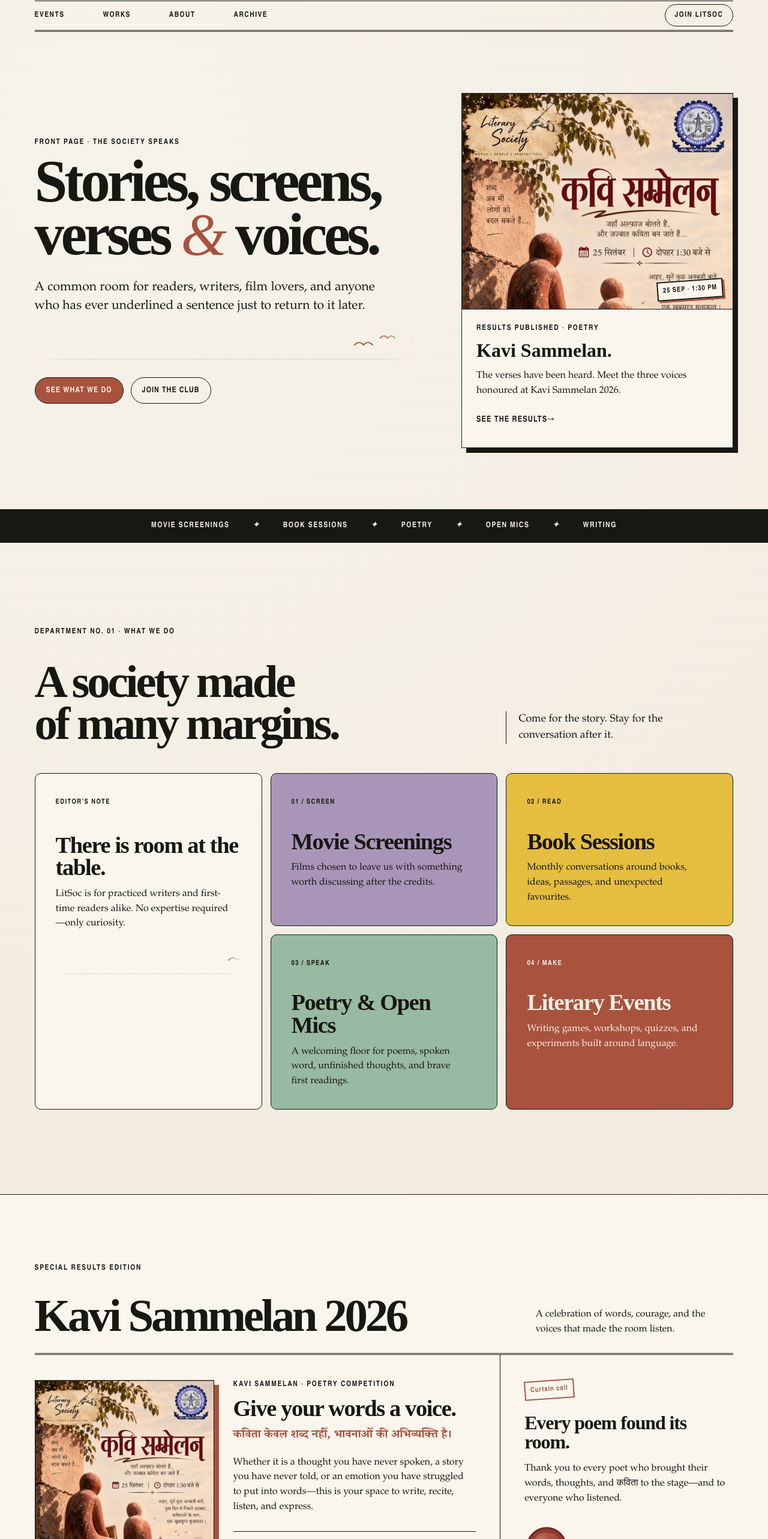
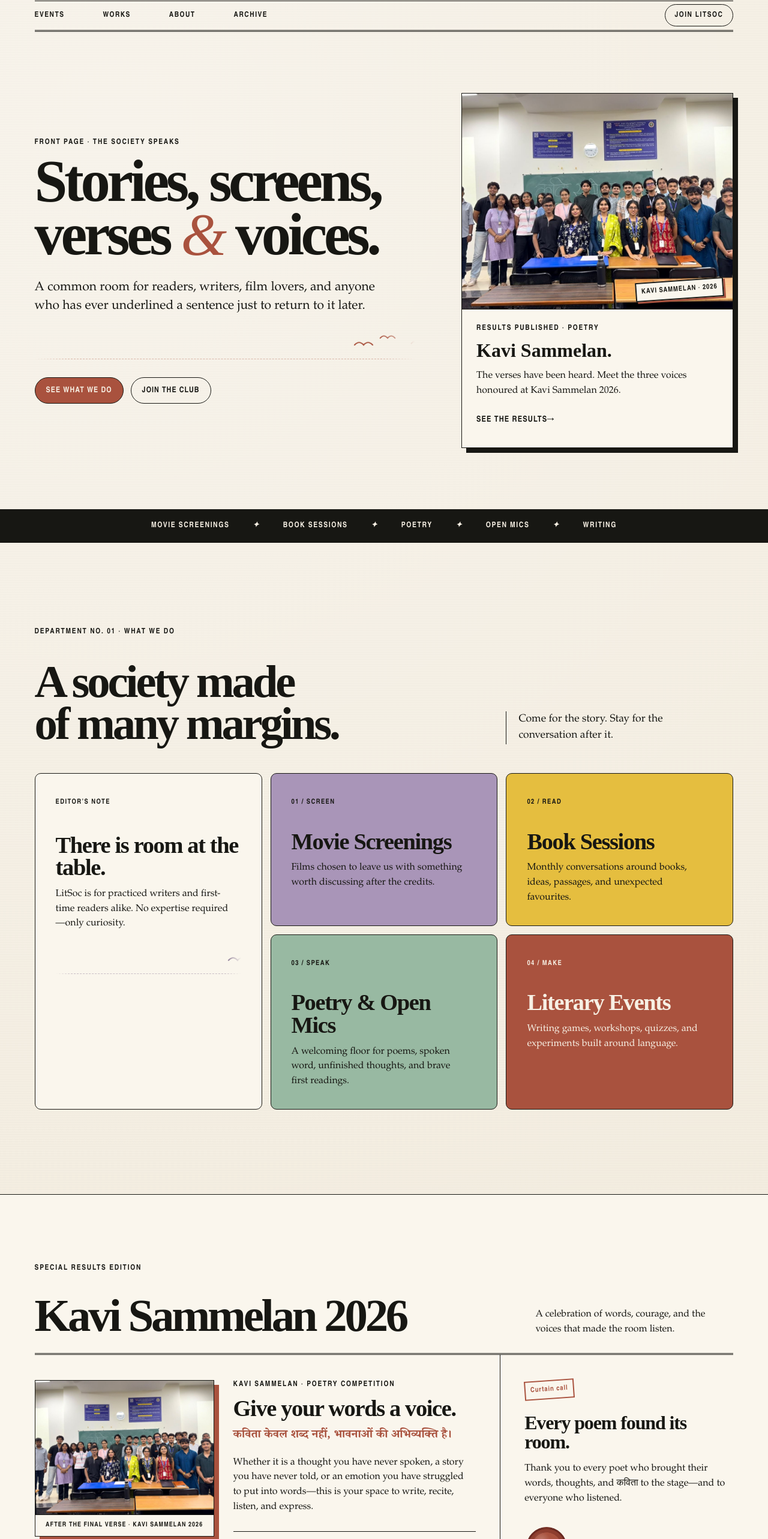
Before and after one commit to ashutoshbhatt2609/litsoc, a React (Vite) app: page / in a window 1280 px wide. Shown: the part 234-2800 px from the top of the page at 60% size. Built offline with nearby package versions, Linux system fonts and the light colour scheme.

Commit message:
Add Kavi Sammelan event photograph

```diff
--- a/src/App.jsx
+++ b/src/App.jsx
@@ -479,8 +479,8 @@ function App() {
 
           <article className="lead-story reveal" aria-label="Next LitSoc gathering">
             <div className="lead-art lead-art-event">
-              <img src="/assets/kavi-sammelan-2026.png" alt="Kavi Sammelan poetry event poster" />
-              <span className="lead-art-stamp">25 SEP · 1:30 PM</span>
+              <img src="/assets/kavi-sammelan-event-2026.jpg" alt="Participants and organisers together after Kavi Sammelan 2026" />
+              <span className="lead-art-stamp">KAVI SAMMELAN · 2026</span>
             </div>
             <div className="lead-meta">
               <p className="eyebrow">Results published · Poetry</p>
@@ -525,8 +525,9 @@ function App() {
             </div>
             <div className="event-ledger">
               <article className="event-lead event-feature reveal">
-                <figure className="event-poster">
-                  <img src="/assets/kavi-sammelan-2026.png" alt="Kavi Sammelan by the Literary Society, BMSIT, on 25 September at 1:30 PM" />
+                <figure className="event-poster event-photo">
+                  <img src="/assets/kavi-sammelan-event-2026.jpg" alt="Kavi Sammelan 2026 participants and organisers gathered in a BMSIT classroom" loading="lazy" />
+                  <figcaption>After the final verse · Kavi Sammelan 2026</figcaption>
                 </figure>
                 <div className="event-copy">
                   <p className="eyebrow">Kavi Sammelan · Poetry competition</p>
--- a/src/styles.css
+++ b/src/styles.css
@@ -309,7 +309,7 @@ a:focus-visible {
   width: 100%;
   height: 100%;
   object-fit: cover;
-  object-position: 50% 39%;
+  object-position: 50% 48%;
 }
 
 .lead-art-event .lead-art-stamp {
@@ -555,6 +555,25 @@ a:focus-visible {
   display: block;
   width: 100%;
   height: auto;
+}
+
+.event-photo img {
+  aspect-ratio: 4 / 3;
+  object-fit: cover;
+  object-position: center 43%;
+}
+
+.event-photo figcaption {
+  border-top: 1px solid var(--ink);
+  padding: 10px 12px;
+  background: var(--paper-light);
+  font-family: var(--utility);
+  font-size: 0.68rem;
+  font-weight: 800;
+  letter-spacing: 0.1em;
+  line-height: 1.35;
+  text-align: center;
+  text-transform: uppercase;
 }
 
 .event-copy {
```
Also changed, not shown: public/assets/kavi-sammelan-event-2026.jpg (added).
